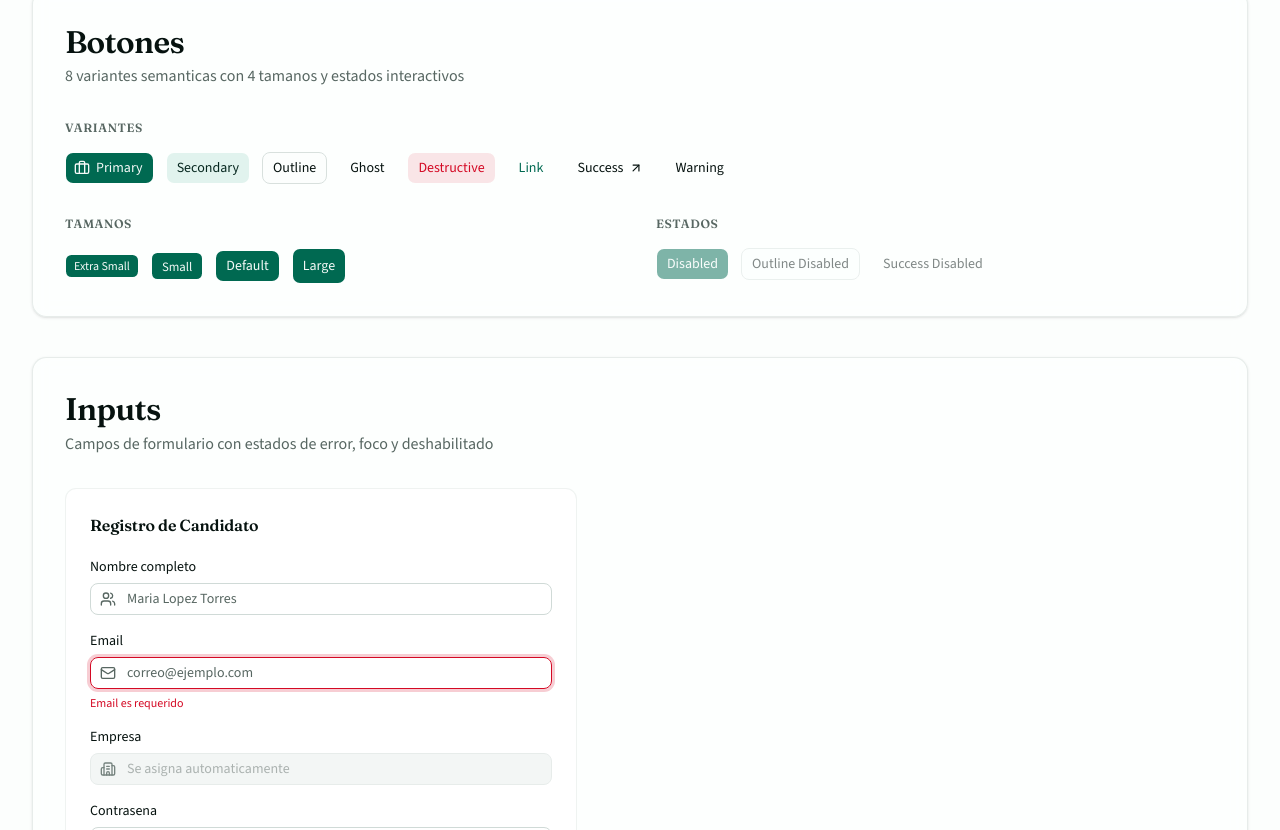
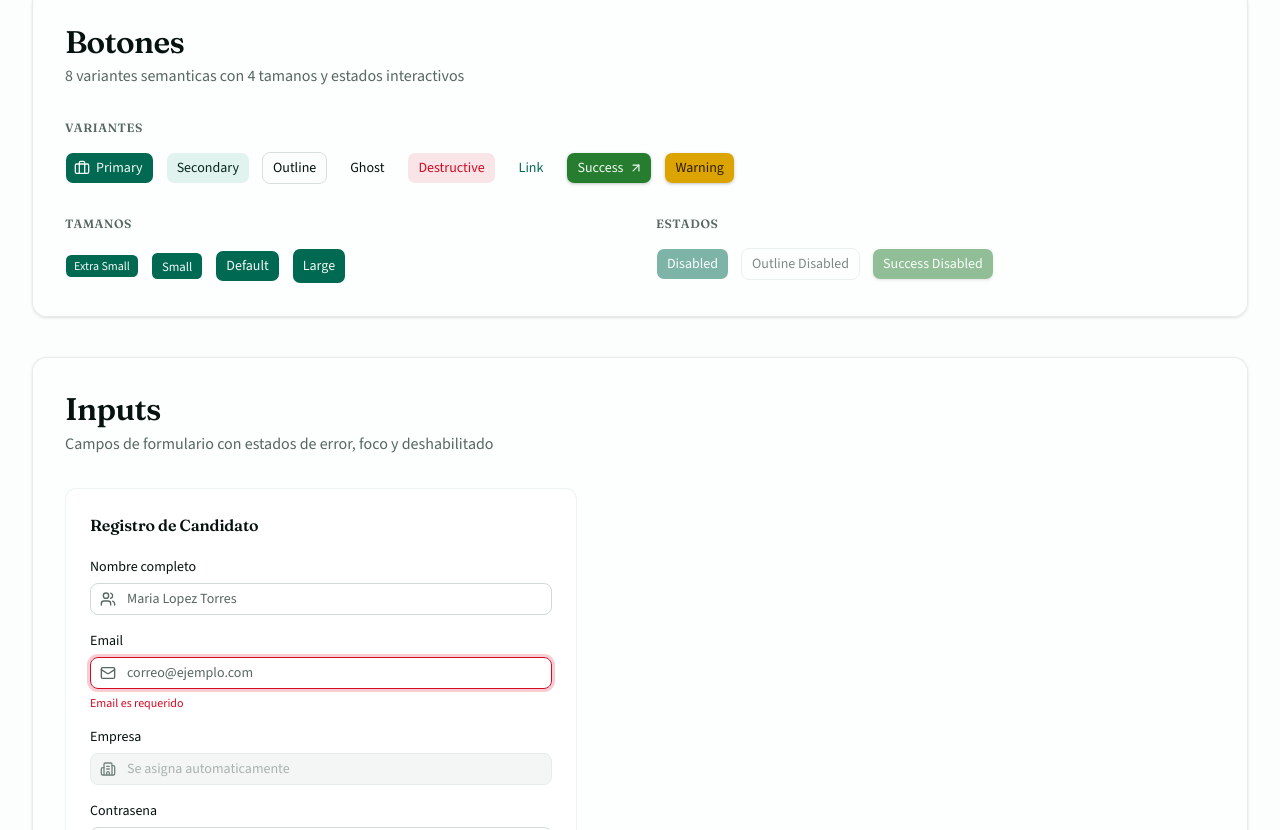
Before and after one commit to JFFRANC/BePro, a React (Vite) app in the folder apps/web/: page /design-system in a window 1280 px wide. Shown: the part 2770-3600 px from the top of the page. Built offline with nearby package versions, Linux system fonts and the light colour scheme; no server answers.

Commit message:
fix(web): fix typecheck errors — JSX namespace, button success/warning variants

```diff
--- a/apps/web/src/components/ui/button.tsx
+++ b/apps/web/src/components/ui/button.tsx
@@ -18,6 +18,10 @@ const buttonVariants = cva(
         destructive:
           "bg-destructive/10 text-destructive hover:bg-destructive/20 focus-visible:border-destructive/40 focus-visible:ring-destructive/20 dark:bg-destructive/20 dark:hover:bg-destructive/30 dark:focus-visible:ring-destructive/40",
         link: "text-primary underline-offset-4 hover:underline",
+        success:
+          "bg-success text-success-foreground shadow-sm hover:bg-success/90",
+        warning:
+          "bg-warning text-warning-foreground shadow-sm hover:bg-warning/90",
       },
       size: {
         default:
```
Also changed, not shown: 1 other file (tests, documents, lock files or other folders).
